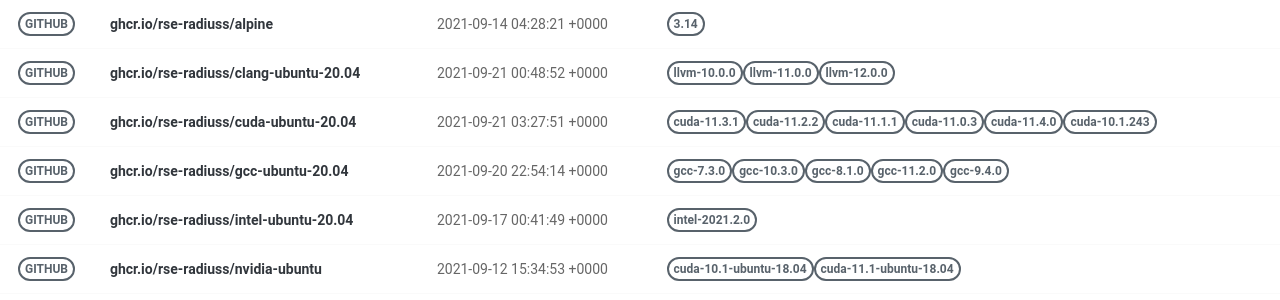
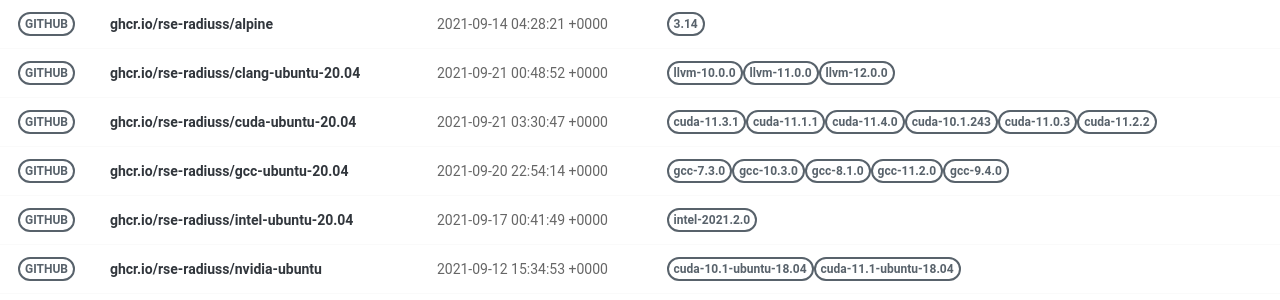
Before and after one commit to rse-ops/docker-images, a Jekyll site: the page built from pages/index.md, in a window 1280 px wide. Shown: the part 130-430 px from the top of the page. Built offline with Jekyll 4.4.1, drawn with Linux system fonts in a browser that asks for light colours; nearby versions of some CDN libraries.

Commit message:
Automated push to update library 2021-09-21

```diff
--- a/_library/ghcr.io-rse-radiuss-cuda-ubuntu-20.04.md
+++ b/_library/ghcr.io-rse-radiuss-cuda-ubuntu-20.04.md
@@ -1,7 +1,7 @@
 ---
 layout: container
 name: ghcr.io/rse-radiuss/cuda-ubuntu-20.04
-updated_at: 2021-09-21 03:27:51.980165
+updated_at: 2021-09-21 03:30:47.831851
 
 
 container_url: https://github.com/orgs/rse-radiuss/packages/container/package/cuda-ubuntu-20.04
@@ -9,20 +9,20 @@ versions:
  - tag: cuda-11.3.1
    dockerfile: https://github.com/rse-radiuss/docker-images/blob/main/ubuntu/cuda/Dockerfile
    manifest: https://crane.ggcr.dev/manifest/ghcr.io/rse-radiuss/cuda-ubuntu-20.04:cuda-11.3.1
- - tag: cuda-11.2.2
-   dockerfile: https://github.com/rse-radiuss/docker-images/blob/main/ubuntu/cuda/Dockerfile
-   manifest: https://crane.ggcr.dev/manifest/ghcr.io/rse-radiuss/cuda-ubuntu-20.04:cuda-11.2.2
  - tag: cuda-11.1.1
    dockerfile: https://github.com/rse-radiuss/docker-images/blob/main/ubuntu/cuda/Dockerfile
    manifest: https://crane.ggcr.dev/manifest/ghcr.io/rse-radiuss/cuda-ubuntu-20.04:cuda-11.1.1
- - tag: cuda-11.0.3
-   dockerfile: https://github.com/rse-radiuss/docker-images/blob/main/ubuntu/cuda/Dockerfile
-   manifest: https://crane.ggcr.dev/manifest/ghcr.io/rse-radiuss/cuda-ubuntu-20.04:cuda-11.0.3
  - tag: cuda-11.4.0
    dockerfile: https://github.com/rse-radiuss/docker-images/blob/main/ubuntu/cuda/Dockerfile
    manifest: https://crane.ggcr.dev/manifest/ghcr.io/rse-radiuss/cuda-ubuntu-20.04:cuda-11.4.0
  - tag: cuda-10.1.243
    dockerfile: https://github.com/rse-radiuss/docker-images/blob/main/ubuntu/cuda/Dockerfile
    manifest: https://crane.ggcr.dev/manifest/ghcr.io/rse-radiuss/cuda-ubuntu-20.04:cuda-10.1.243
+ - tag: cuda-11.0.3
+   dockerfile: https://github.com/rse-radiuss/docker-images/blob/main/ubuntu/cuda/Dockerfile
+   manifest: https://crane.ggcr.dev/manifest/ghcr.io/rse-radiuss/cuda-ubuntu-20.04:cuda-11.0.3
+ - tag: cuda-11.2.2
+   dockerfile: https://github.com/rse-radiuss/docker-images/blob/main/ubuntu/cuda/Dockerfile
+   manifest: https://crane.ggcr.dev/manifest/ghcr.io/rse-radiuss/cuda-ubuntu-20.04:cuda-11.2.2
 
 ---
```
